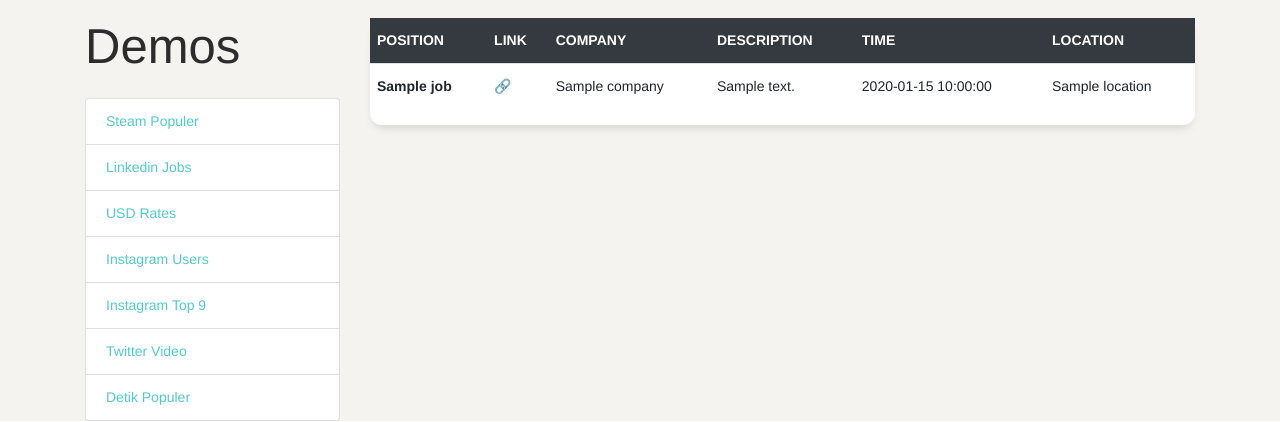
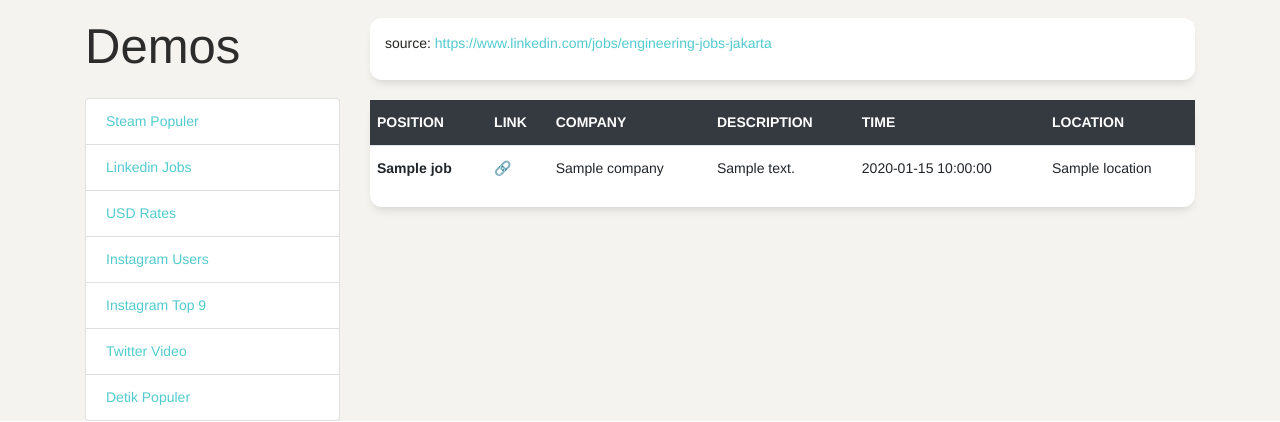
Before and after one commit to brifeb/demo-web-scrapping, a Flask app: template templates/linkedin-scrapper.html in a window 1280 px wide. Shown: the part 62-484 px from the top of the page. Run offline with Flask 2, Linux system fonts and the light colour scheme; the template is opened without the code that fills it: most values are stand-ins (such as "Sample title", 1, 10 or a date in 2020); some libraries are stand-ins or nearby versions.

Commit message:
update linkedin

```diff
--- a/templates/linkedin-scrapper.html
+++ b/templates/linkedin-scrapper.html
@@ -1,6 +1,14 @@
 {% extends 'base.html' %}
 {% block body %}
 <div class="card">
+    <div class="card-body">
+    <p>
+        source: <a href="https://www.linkedin.com/jobs/engineering-jobs-jakarta">https://www.linkedin.com/jobs/engineering-jobs-jakarta</a>
+    </p>
+    </div>
+</div>
+<div class="card">
+
     <table class="table">
         <thead class="thead-dark">
         <tr>
```
